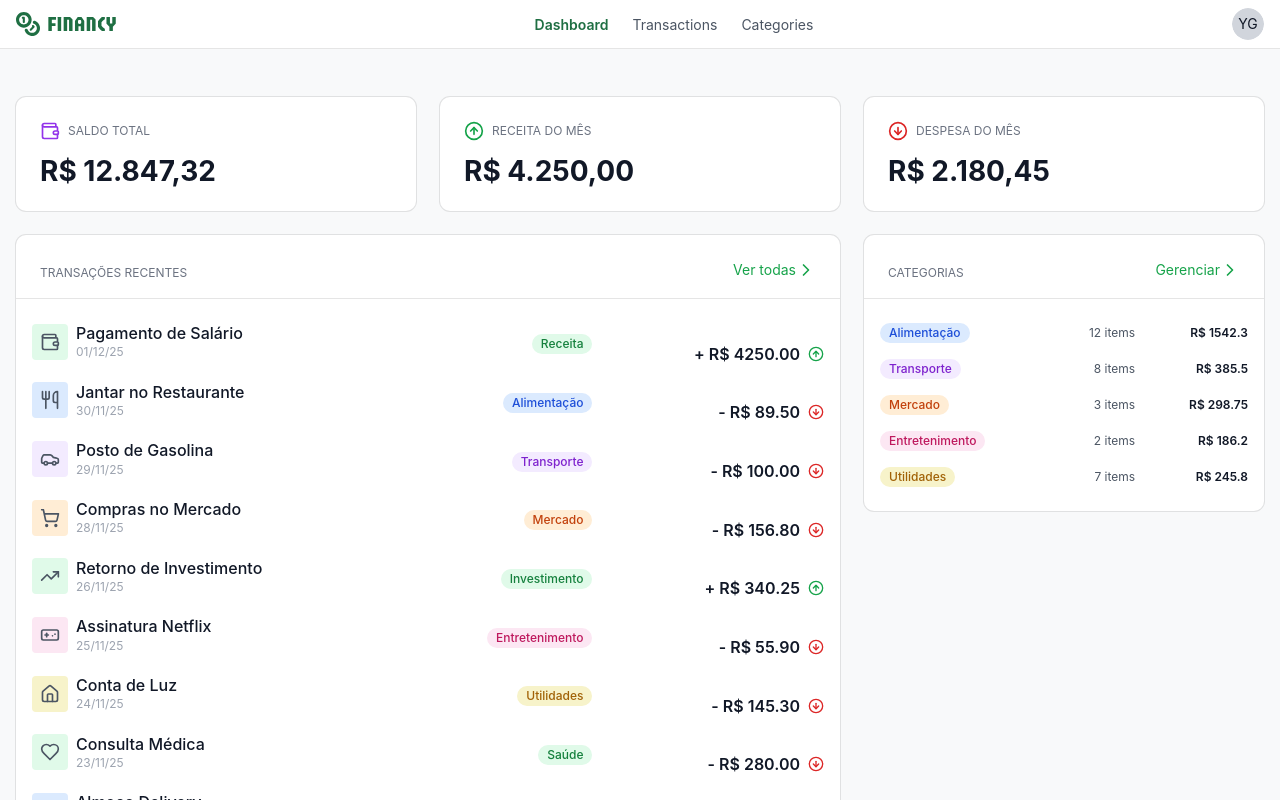
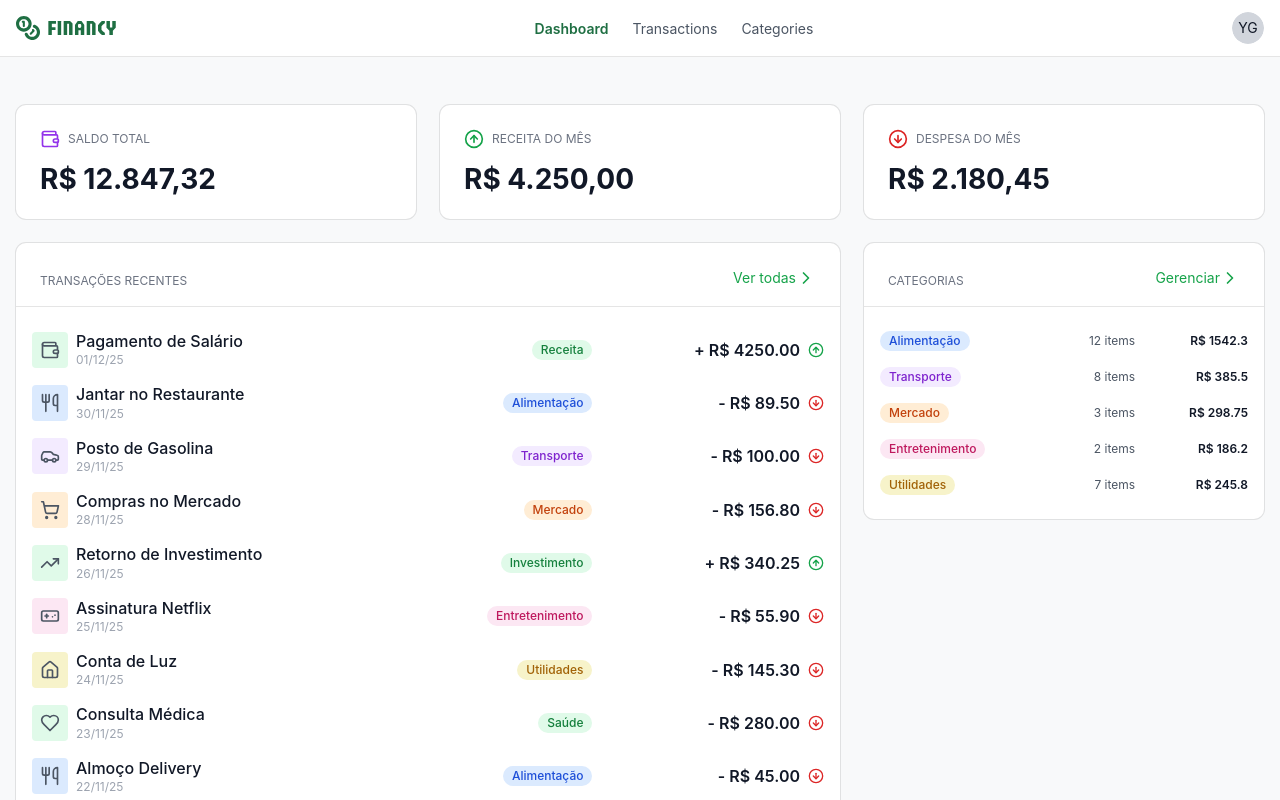
Before and after one commit to combizera/rocketseat-financy, a React (Vite) app in the folder apps/web/: page /dashboard in a window 1280 px wide. Shown: the top 800 px of the page. Built offline with nearby package versions, Linux system fonts and the light colour scheme.

Commit message:
feat: improve ui/ux

```diff
--- a/apps/web/src/components/header.tsx
+++ b/apps/web/src/components/header.tsx
@@ -25,7 +25,7 @@ export default function Header() {
   ];
 
   return (
-    <header className="px-4 py-2 border-b border-border bg-white">
+    <header className="px-4 py-3 border-b border-border bg-white">
 
       <div className="flex items-center justify-between max-w-7xl mx-auto">
         {/* LOGO */}
--- a/apps/web/src/routes/dashboard.tsx
+++ b/apps/web/src/routes/dashboard.tsx
@@ -262,17 +262,17 @@ function RouteComponent() {
                     </Badge>
                   </TableCell>
 
-                  <TableCell className="text-right font-semibold flex items-center justify-end gap-1 text-gray-800 text-base pr-4">
-                    {transaction.type === "income" ? "+" : "-"} R$ {transaction.amount.toFixed(2)}
-                    {transaction.type === "income" ? (
-                      <CircleArrowUp
-                        className="size-4 text-green-base ml-1"
-                      />
-                    ) : (
-                      <CircleArrowDown
-                        className="size-4 text-red-base ml-1"
-                      />
-                    )}
+                  <TableCell className="text-right pr-4">
+                    <div className="flex items-center justify-end gap-2">
+                      <span className="font-semibold text-gray-800 text-base">
+                        {transaction.type === "income" ? "+" : "-"} R$ {transaction.amount.toFixed(2)}
+                      </span>
+                      {transaction.type === "income" ? (
+                        <CircleArrowUp className="size-4 text-green-base" />
+                      ) : (
+                        <CircleArrowDown className="size-4 text-red-base" />
+                      )}
+                    </div>
                   </TableCell>
                 </TableRow>
               ))}
```
